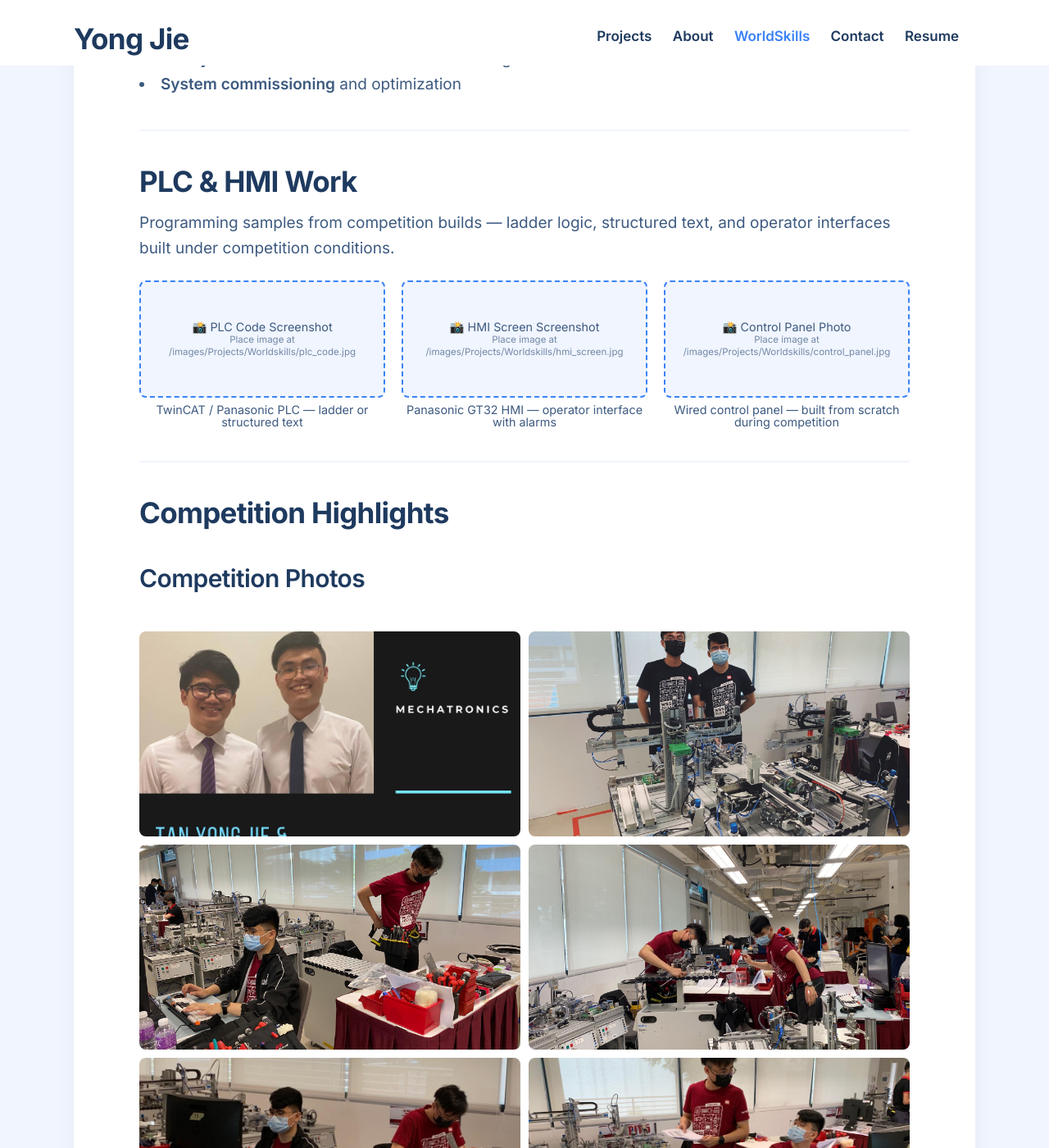
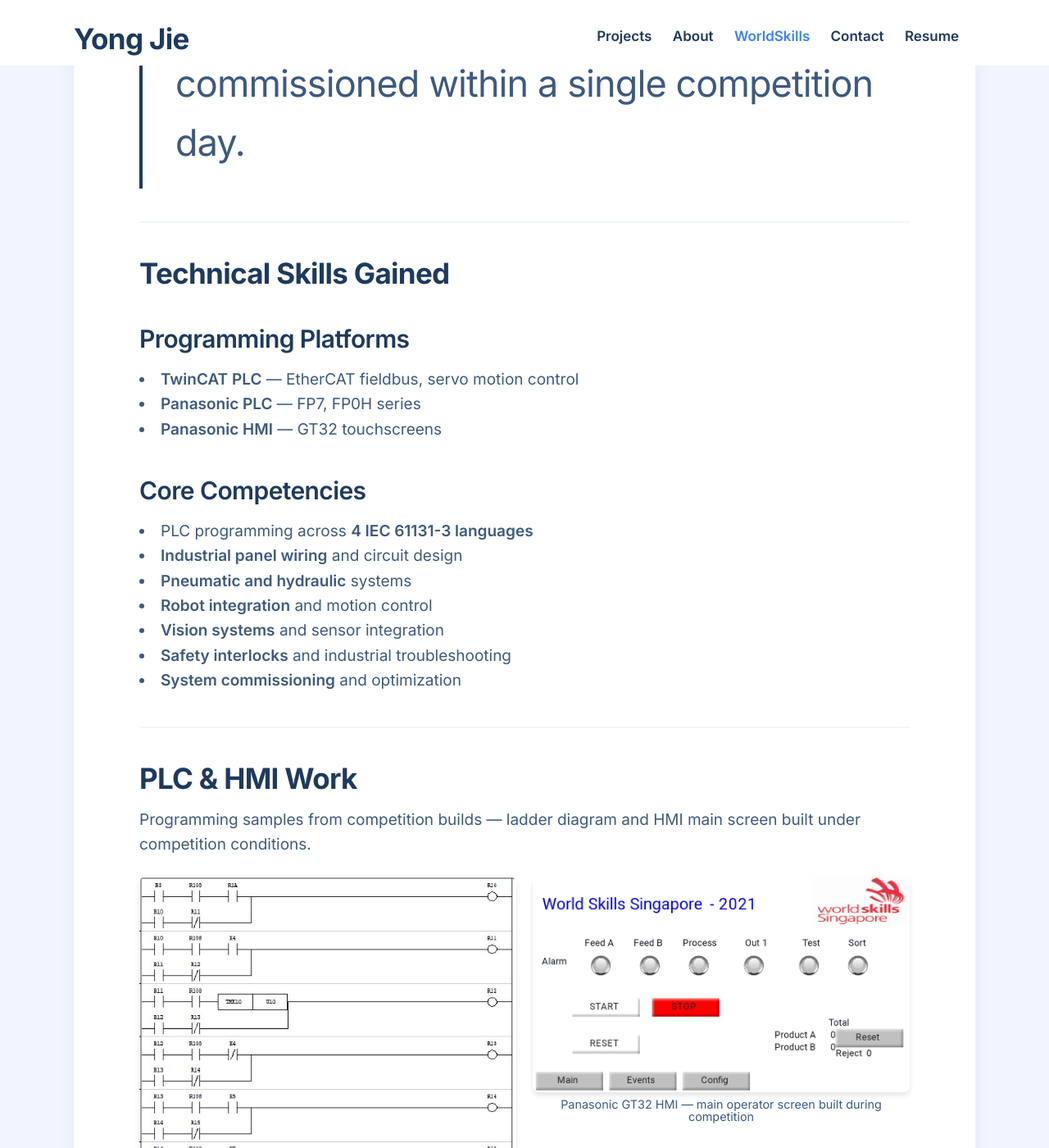
Before and after one commit to YongJiee/YongJiee.github.io, a Jekyll site: the page built from _pages/worldskills.md, in a window 1280 px wide and 1400 px high, scrolled down 2327 px. Shown: the whole window at 82% size. Built offline with Jekyll 4.4.1, drawn with Linux system fonts in a browser that asks for light colours; nearby versions of some CDN libraries; some of the changed text lies outside the part shown.

```diff
--- a/_pages/worldskills.md
+++ b/_pages/worldskills.md
@@ -2,7 +2,7 @@
 title: WorldSkills Competitions
 subtitle: Mechatronics
 description: Portfolio of my WorldSkills achievements, PLC and HMI expertise
-featured_image: '/images/Projects/Worldskills/competition-1.jpg'
+featured_image: '/images/Projects/Worldskills/MPS_Station.jpeg'
 ---
 
 ## Competition Achievements
@@ -24,6 +24,11 @@ Competed in **WorldSkills Singapore Mechatronics** across three cycles (2018, 20
 ## What We Built
 
 Each competition started with a blank workstation. By the end, it had to be a fully functional automation system — wired, programmed, and running.
+
+<figure style="margin: 24px 0; text-align: center;">
+  <img src="/images/Projects/Worldskills/MPS_building.jpeg" style="width: 100%; max-width: 640px; border-radius: 8px; box-shadow: 0 4px 6px rgba(0,0,0,0.1);" alt="Building the MPS station during competition">
+  <figcaption style="margin-top: 8px; font-size: 0.9em; color: #666;">My partner and I commissioning the station mid-competition</figcaption>
+</figure>
 
 - **Mechanical Assembly** - Conveyors, pneumatic actuators, robotic modules
 - **Electrical Wiring** - Control panels, safety circuits, sensor networks
@@ -57,35 +62,18 @@ Each competition started with a blank workstation. By the end, it had to be a fu
 
 ## PLC & HMI Work
 
-Programming samples from competition builds — ladder logic, structured text, and operator interfaces built under competition conditions.
+Programming samples from competition builds — ladder diagram and HMI main screen built under competition conditions.
 
 <div style="display: grid; grid-template-columns: repeat(auto-fit, minmax(280px, 1fr)); gap: 20px; margin: 24px 0;">
 
   <figure style="margin: 0; text-align: center;">
-    <!-- INSERT IMAGE: PLC ladder logic or structured text screenshot -->
-    <!-- Suggested path: /images/Projects/Worldskills/plc_code.jpg -->
-    <div style="background: #f0f5ff; border: 2px dashed #3B82F6; border-radius: 8px; padding: 3rem 1rem; color: #3D5A80; font-size: 0.9rem;">
-      📸 PLC Code Screenshot<br><span style="font-size:0.8em; opacity:0.7;">Place image at /images/Projects/Worldskills/plc_code.jpg</span>
-    </div>
-    <figcaption style="margin-top: 8px; font-size: 0.9em; color: #3D5A80;">TwinCAT / Panasonic PLC — ladder or structured text</figcaption>
+    <img src="/images/Projects/Worldskills/plc_code.jpeg" style="width: 100%; border-radius: 8px; box-shadow: 0 4px 6px rgba(0,0,0,0.1);" alt="Ladder Diagram (LD)">
+    <figcaption style="margin-top: 8px; font-size: 0.9em; color: #3D5A80;">Panasonic PLC — Ladder Diagram (LD) programmed during competition</figcaption>
   </figure>
 
   <figure style="margin: 0; text-align: center;">
-    <!-- INSERT IMAGE: HMI screen or operator panel -->
-    <!-- Suggested path: /images/Projects/Worldskills/hmi_screen.jpg -->
-    <div style="background: #f0f5ff; border: 2px dashed #3B82F6; border-radius: 8px; padding: 3rem 1rem; color: #3D5A80; font-size: 0.9rem;">
-      📸 HMI Screen Screenshot<br><span style="font-size:0.8em; opacity:0.7;">Place image at /images/Projects/Worldskills/hmi_screen.jpg</span>
-    </div>
-    <figcaption style="margin-top: 8px; font-size: 0.9em; color: #3D5A80;">Panasonic GT32 HMI — operator interface with alarms</figcaption>
-  </figure>
-
-  <figure style="margin: 0; text-align: center;">
-    <!-- INSERT IMAGE: Wired control panel / electrical panel -->
-    <!-- Suggested path: /images/Projects/Worldskills/control_panel.jpg -->
-    <div style="background: #f0f5ff; border: 2px dashed #3B82F6; border-radius: 8px; padding: 3rem 1rem; color: #3D5A80; font-size: 0.9rem;">
-      📸 Control Panel Photo<br><span style="font-size:0.8em; opacity:0.7;">Place image at /images/Projects/Worldskills/control_panel.jpg</span>
-    </div>
-    <figcaption style="margin-top: 8px; font-size: 0.9em; color: #3D5A80;">Wired control panel — built from scratch during competition</figcaption>
+    <img src="/images/Projects/Worldskills/hmi_screen.jpeg" style="width: 100%; border-radius: 8px; box-shadow: 0 4px 6px rgba(0,0,0,0.1);" alt="HMI Main Screen">
+    <figcaption style="margin-top: 8px; font-size: 0.9em; color: #3D5A80;">Panasonic GT32 HMI — main operator screen built during competition</figcaption>
   </figure>
 
 </div>
```
Also changed, not shown: _pages/about.md (+1 -1 lines), images/Projects/Worldskills/MPS_Station.jpeg (added), images/Projects/Worldskills/MPS_building.jpeg (added), images/Projects/Worldskills/hmi_screen.jpeg (added), images/Projects/Worldskills/plc_code.jpeg (added), 1 other file.
